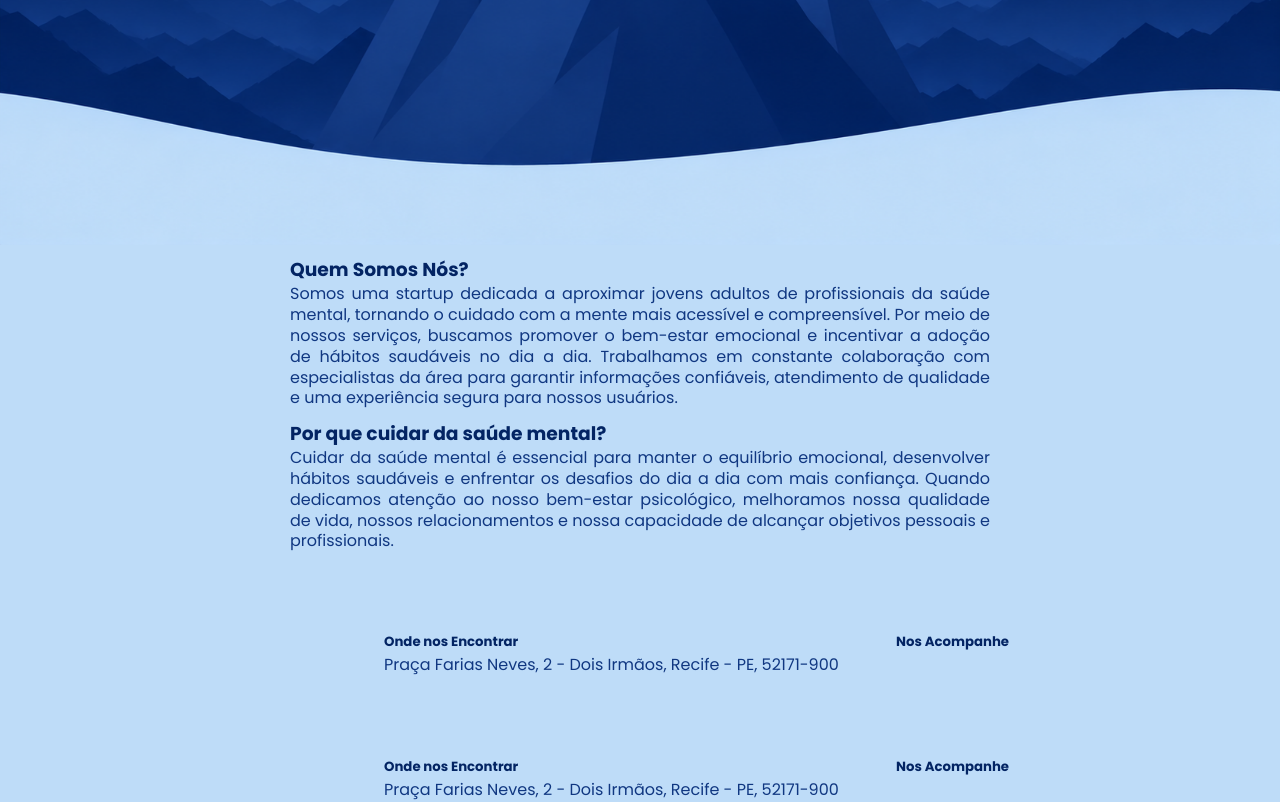
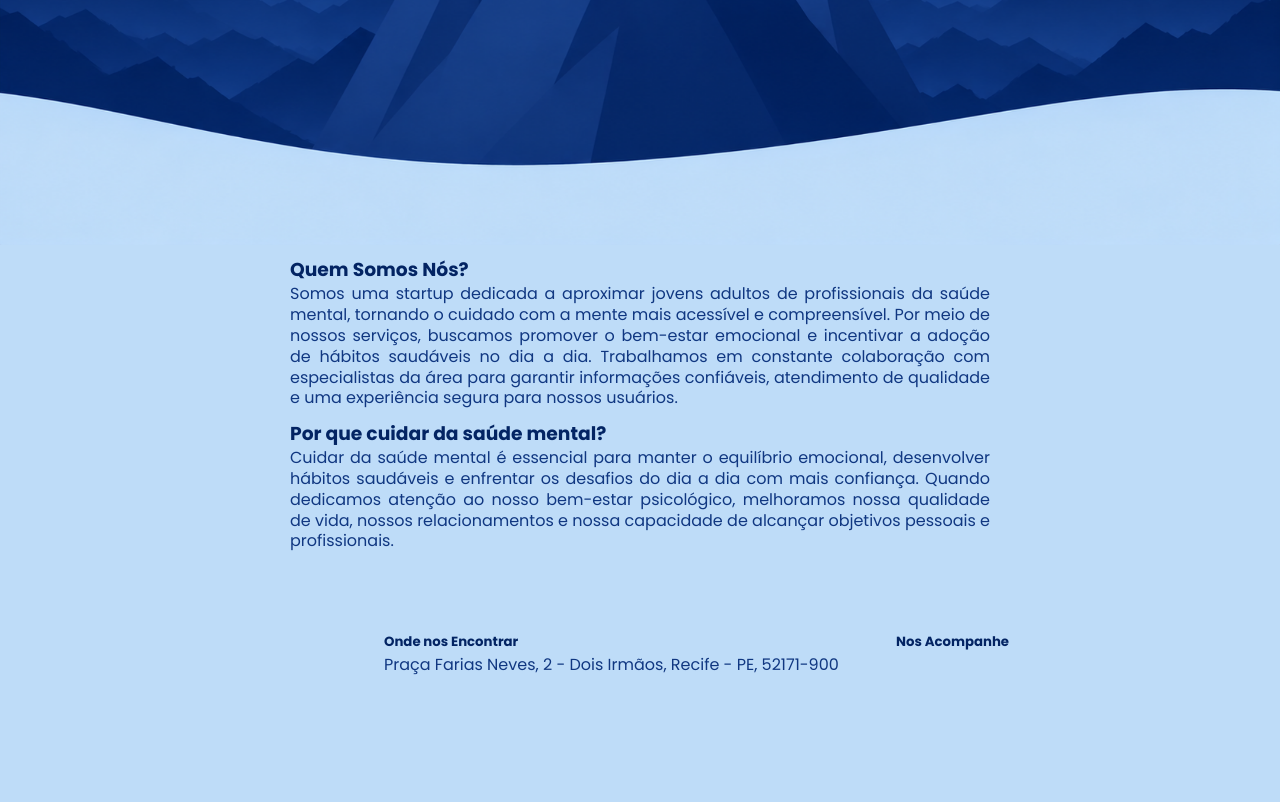
Before and after one commit to rhuangomes10/inner-house-desafio-seed, a website: page public/home/index.html in a window 1280 px wide. Shown: the part 475-1277 px from the top of the page. After the commit the page ends 1152 px from the top, so only its background shows below. Drawn offline with Linux system fonts and the light colour scheme.

Commit message:
fix: removendo footer repetido de index.html e removendo links repetidos em contato.html

```diff
--- a/public/home/index.html
+++ b/public/home/index.html
@@ -62,14 +62,4 @@
       </div>
     </footer>
   </body>
-  <footer>
-    <div class="local">
-      <h5>Onde nos Encontrar</h5>
-      <p>Praça Farias Neves, 2 - Dois Irmãos, Recife - PE, 52171-900</p>
-    </div>
-
-    <div class="contato">
-      <h5>Nos Acompanhe</h5>
-    </div>
-  </footer>
 </html>
```
Also changed, not shown: public/contato/contato.html (+0 -5 lines).
